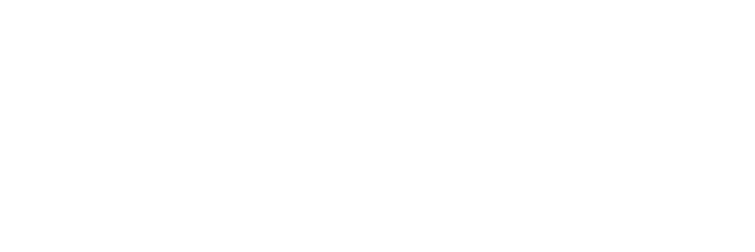
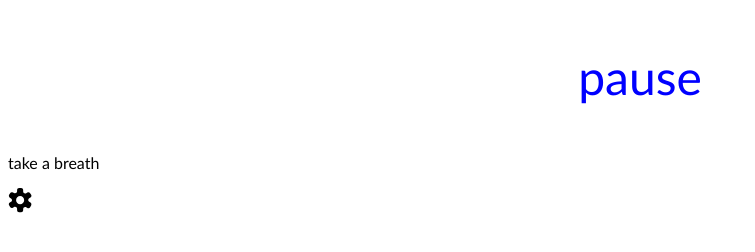
Before and after one commit to WesleyChoi/New-TakeABreak, a plain HTML site: page index.html in a window 1280 px wide. Shown: the whole page, without its empty margins (0-755 px from the left). Drawn offline with Linux system fonts and the light colour scheme.

Commit message:
added svg and settings icon

```diff
--- a/index.html
+++ b/index.html
@@ -3,9 +3,25 @@
 <head>
     <meta charset="UTF-8">
     <meta name="viewport" content="width=device-width, initial-scale=1.0">
-    <title>Document</title>
+    <link rel="stylesheet" href="./style.css">
+    <title>New Tab</title>
 </head>
 <body>
-
+    <div class="container">
+        <div class="preload">
+            <p>pause</p>
+        </div>
+        <div class="title">
+            <p>take a breath</p>
+        </div>
+    </div>
+    <div class="animation"></div>
+    <div class="settings">
+        <svg style="enable-background:new 0 0 24 24; width: 2%; height: auto;" version="1.1" viewBox="0 0 25 25" xml:space="preserve" xmlns="http://www.w3.org/2000/svg" xmlns:xlink="http://www.w3.org/1999/xlink">
+            <g id="icons">
+                <path d="M22.2,14.4L21,13.7c-1.3-0.8-1.3-2.7,0-3.5l1.2-0.7c1-0.6,1.3-1.8,0.7-2.7l-1-1.7c-0.6-1-1.8-1.3-2.7-0.7   L18,5.1c-1.3,0.8-3-0.2-3-1.7V2c0-1.1-0.9-2-2-2h-2C9.9,0,9,0.9,9,2v1.3c0,1.5-1.7,2.5-3,1.7L4.8,4.4c-1-0.6-2.2-0.2-2.7,0.7   l-1,1.7C0.6,7.8,0.9,9,1.8,9.6L3,10.3C4.3,11,4.3,13,3,13.7l-1.2,0.7c-1,0.6-1.3,1.8-0.7,2.7l1,1.7c0.6,1,1.8,1.3,2.7,0.7L6,18.9   c1.3-0.8,3,0.2,3,1.7V22c0,1.1,0.9,2,2,2h2c1.1,0,2-0.9,2-2v-1.3c0-1.5,1.7-2.5,3-1.7l1.2,0.7c1,0.6,2.2,0.2,2.7-0.7l1-1.7   C23.4,16.2,23.1,15,22.2,14.4z M12,16c-2.2,0-4-1.8-4-4c0-2.2,1.8-4,4-4s4,1.8,4,4C16,14.2,14.2,16,12,16z" id="settings"/>
+            </g>
+        </svg>
+    </div>
 </body>
 </html>
--- /dev/null
+++ b/style.css
@@ -0,0 +1,14 @@
+.body {
+    position: absolute;
+
+}
+
+.container {
+    font-family:'Trebuchet MS', 'Lucida Sans Unicode', 'Lucida Grande', 'Lucida Sans', Arial, sans-serif;
+}
+
+.preload {
+    text-align: center;
+    color: #0000ff;
+    font-size: 3em;
+}
```
Also changed, not shown: 1947697821552644384.svg (added).
